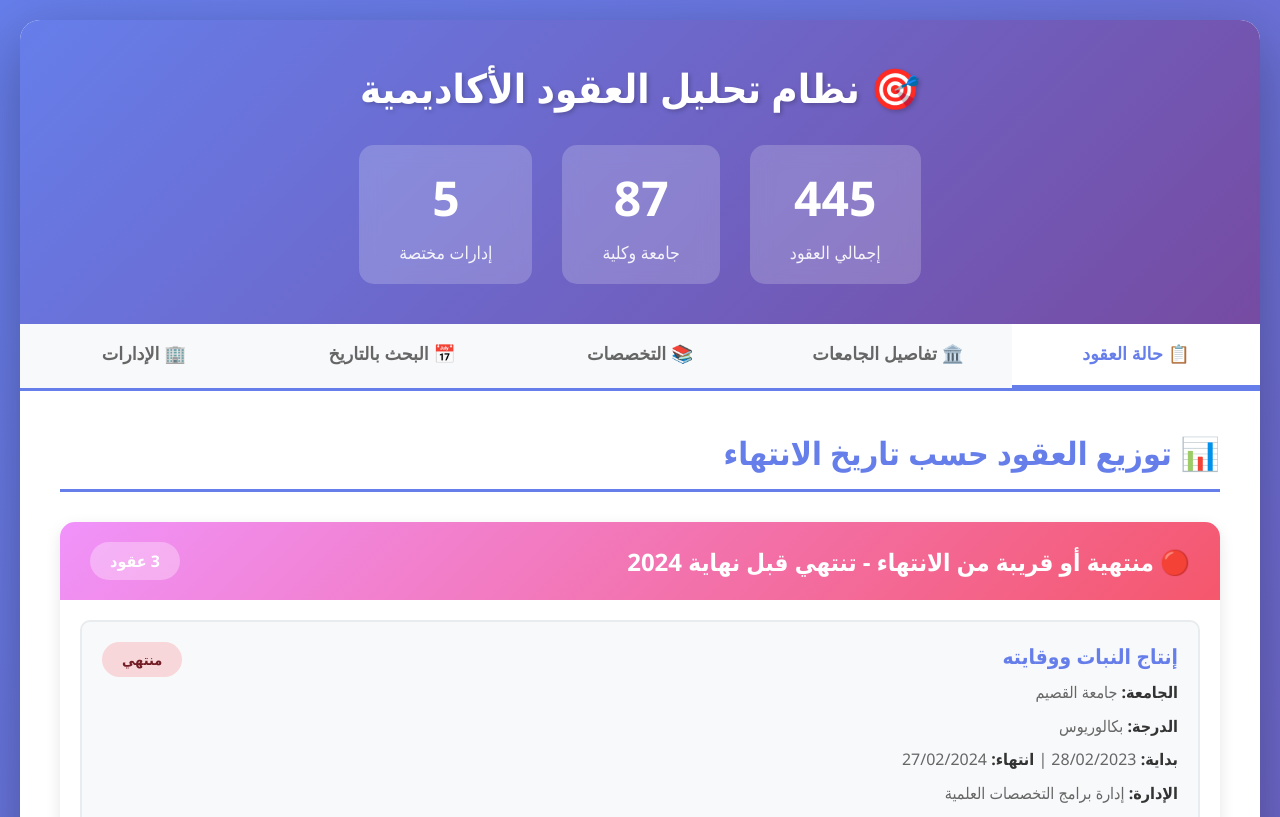
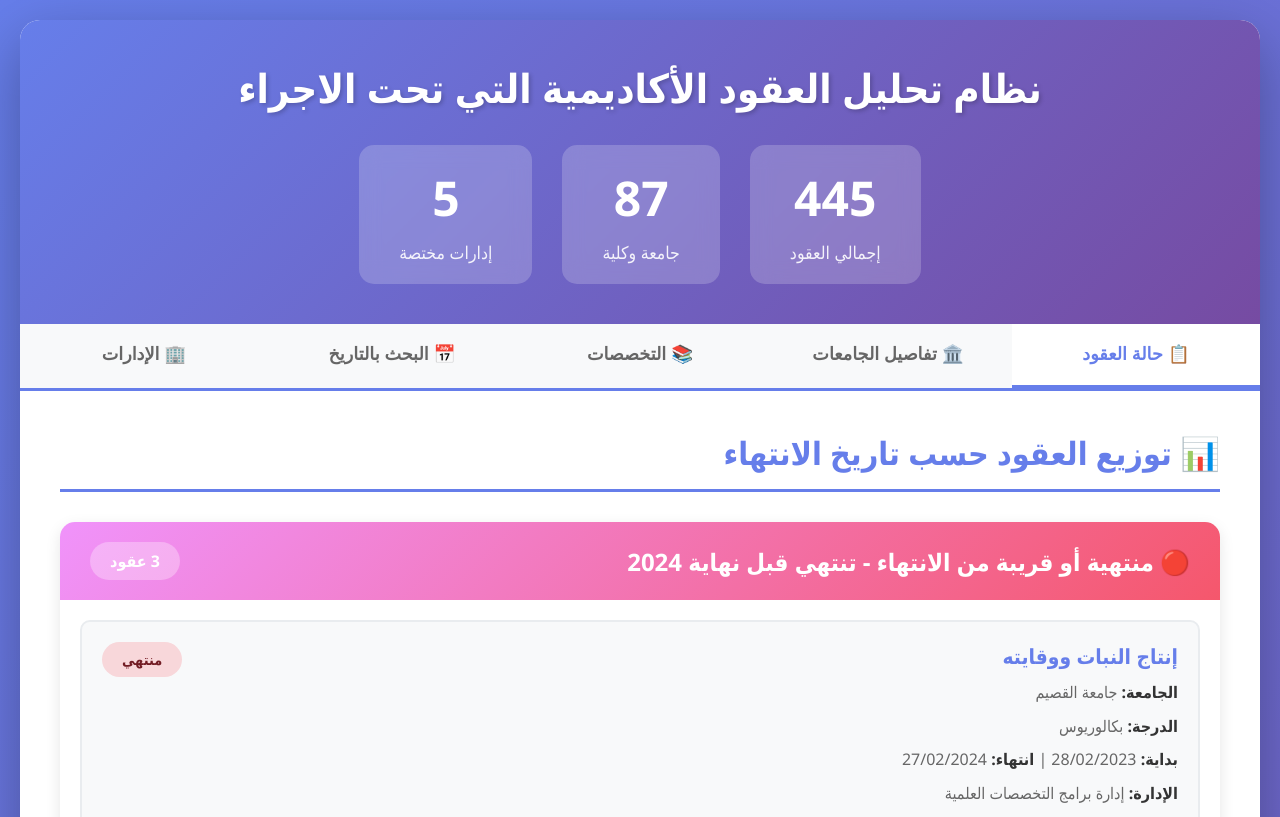
Before and after one commit to Mosab72/mosab513531, a plain HTML site: page index.html in a window 1280 px wide. Shown: the top 817 px of the page. Drawn offline with Linux system fonts and the light colour scheme.

Commit message:
Update index.html

```diff
--- a/index.html
+++ b/index.html
@@ -9,7 +9,7 @@
 <body>
     <div class="container">
         <header class="main-header">
-            <h1>🎯 نظام تحليل العقود الأكاديمية</h1>
+            <h1> نظام تحليل العقود الأكاديمية التي تحت الاجراء</h1>
             <div class="stats-summary">
                 <div class="stat-card">
                     <span class="stat-number">445</span>
```
